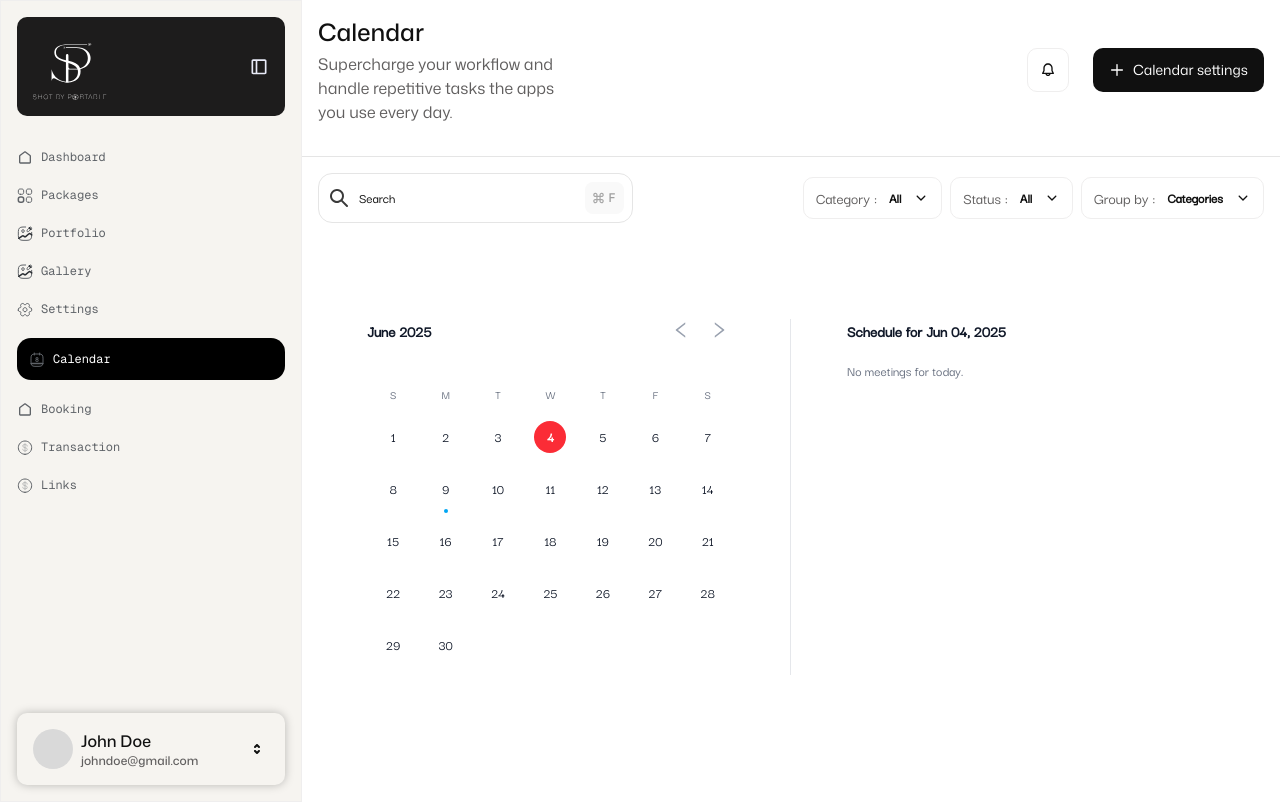
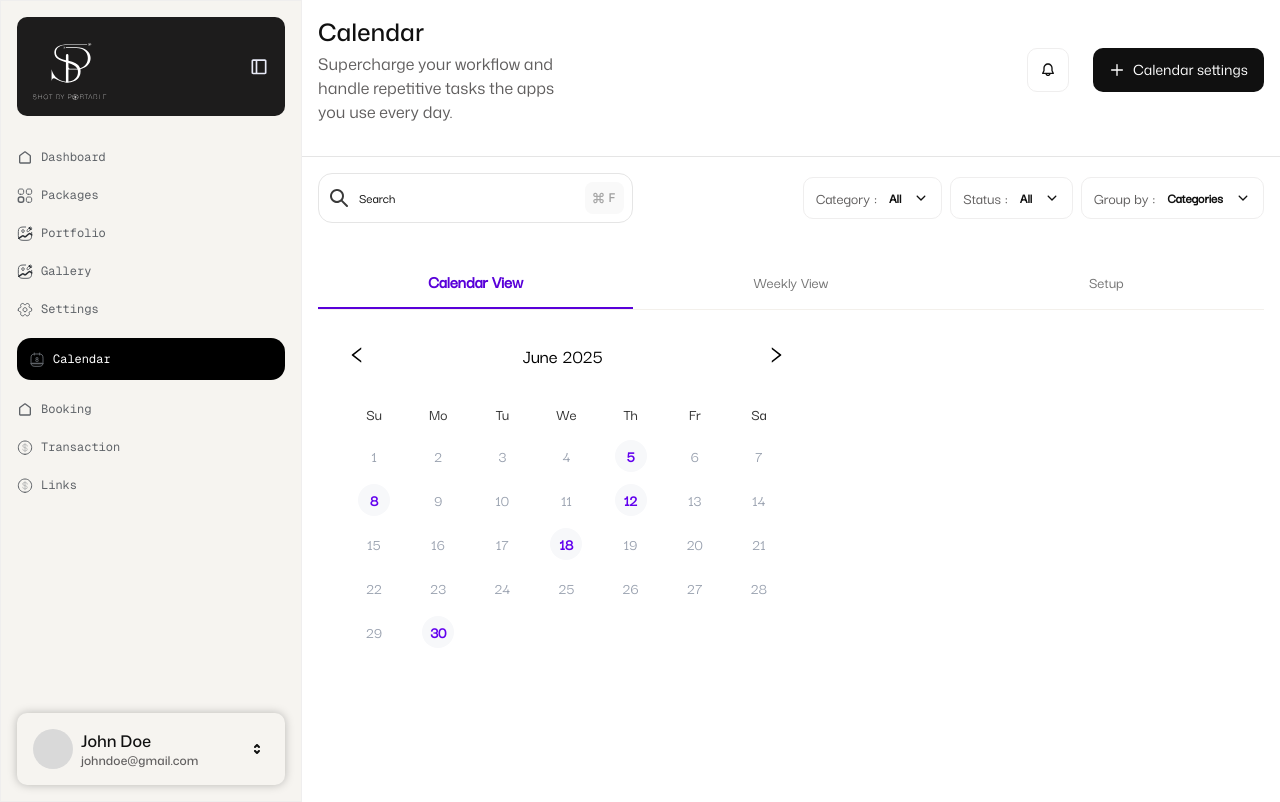
Before and after one commit to oluwaferanmi12/photography, a Next.js app: page /calendar in a window 1280 px wide. Built offline with nearby package versions, Linux system fonts and the light colour scheme; a web font is replaced by a local one; what @ant-design/nextjs-registry would draw is missing.

Commit message:
calendar-view in progress

```diff
--- a/src/app/(admin)/calendar/page.tsx
+++ b/src/app/(admin)/calendar/page.tsx
@@ -8,10 +8,9 @@ import "react-datepicker/dist/react-datepicker.css";
 import { AdminSubmitButton } from "@/components/admin-components/sideNav/SubmitButtons/Button";
 import CalendarSchedule from "@/components/admin-components/sideNav/calendar-view/page";
 
-
-
 export default function AdminCalendar() {
   const [openCalendarDetails, setOpenCalendarDetails] = useState(false);
+  const [activeTab, setActiveTab] = useState("calendar-view");
 
   return (
     <AdminPageLayout
@@ -24,10 +23,56 @@ export default function AdminCalendar() {
       }}
     >
       <div className="p-4">
-        <CalendarSchedule />
+        {/* SECOND SECTION */}
+        <div>
+          <div className="flex w-full justify-between border-b border-[#F3F0EB]">
+            <div
+              onClick={() => setActiveTab("calendar-view")}
+              className={`${
+                activeTab === "calendar-view"
+                  ? "text-base lg:text-lg font-semibold border-b-2 border-purple-secondary-600 cursor-pointer text-purple-secondary-600"
+                  : "text-gray-500 text-sm lg:text-base border-[#F3F0EB] "
+              } w-full flex justify-center items-center`}
+            >
+              <p className="py-3 cursor-pointer">Calendar View</p>
+            </div>
+            <div
+              onClick={() => setActiveTab("weekly-view")}
+              className={`${
+                activeTab === "weekly-view"
+                  ? "text-base lg:text-lg font-semibold border-b-2 border-purple-secondary-600 cursor-pointer text-purple-secondary-600"
+                  : "text-gray-500 text-sm lg:text-base border-[#F3F0EB]"
+              } w-full flex justify-center items-center `}
+            >
+              <p className="py-3  cursor-pointer">Weekly View</p>
+            </div>
+            <div
+              onClick={() => setActiveTab("setup")}
+              className={`${
+                activeTab === "setup"
+                  ? "text-base lg:text-lg font-semibold border-b-2 border-purple-secondary-600 cursor-pointer text-purple-secondary-600"
+                  : "text-gray-500 text-sm lg:text-base border-[#F3F0EB]"
+              } w-full flex justify-center items-center `}
+            >
+              <p className="py-3  cursor-pointer">Setup</p>
+            </div>
+          </div>
+          {/* TABS OUTPUT */}
+          <div className="mt-5">
+            {activeTab === "calendar-view" ? (
+              <div>
+                <CalendarSchedule />
+              </div>
+            ) : (
+              <div>
+                <h3 className="text-5xl text-amber-600">Client Selections</h3>
+              </div>
+            )}
+          </div>
+        </div>
       </div>
 
-      {/* BOOKING DETAILS DRAWER */}
+      {/* CALENDER DETAILS DRAWER */}
       <ResponsiveDrawer
         title="Create a booking link"
         open={openCalendarDetails}
--- a/src/components/admin-components/sideNav/calendar-view/page.tsx
+++ b/src/components/admin-components/sideNav/calendar-view/page.tsx
@@ -1,18 +1,16 @@
-'use client'
+"use client";
 
-import { useState } from 'react'
-import { Dropdown, Menu as AntMenu } from 'antd'
-import {
-  LeftOutlined,
-  RightOutlined,
-  MoreOutlined,
-} from '@ant-design/icons'
+import { useState } from "react";
+import { LeftOutlined, RightOutlined } from "@ant-design/icons";
 import {
   add,
   eachDayOfInterval,
+  endOfDay,
   endOfMonth,
   format,
   getDay,
+  isAfter,
+  isBefore,
   isEqual,
   isSameDay,
   isSameMonth,
@@ -20,213 +18,172 @@ import {
   parse,
   parseISO,
   startOfToday,
-} from 'date-fns'
+  startOfDay,
+} from "date-fns";
 
 const meetings = [
   {
     id: 1,
-    name: 'Leslie Alexander',
-    imageUrl: 'https://images.unsplash.com/photo-1494790108377-be9c29b29330?...',
-    startDatetime: '2025-05-11T13:00',
-    endDatetime: '2025-05-11T14:30',
+    startDatetime: "2025-06-05T13:00",
+    endDatetime: "2025-06-05T14:30",
   },
   {
     id: 2,
-    name: 'Michael Foster',
-    imageUrl: 'https://images.unsplash.com/photo-1519244703995-f4e0f30006d5?...',
-    startDatetime: '2025-05-20T09:00',
-    endDatetime: '2025-05-20T11:30',
+    startDatetime: "2025-06-08T09:00",
+    endDatetime: "2025-06-08T10:30",
   },
   {
     id: 3,
-    name: 'Dries Vincent',
-    imageUrl: 'https://images.unsplash.com/photo-1506794778202-cad84cf45f1d?...',
-    startDatetime: '2025-05-20T17:00',
-    endDatetime: '2025-05-20T18:30',
+    startDatetime: "2025-06-08T23:00",
+    endDatetime: "2025-06-09T00:00",
   },
   {
     id: 4,
-    name: 'Leslie Alexander',
-    imageUrl: 'https://images.unsplash.com/photo-1494790108377-be9c29b29330?...',
-    startDatetime: '2025-06-09T13:00',
-    endDatetime: '2025-06-09T14:30',
+    startDatetime: "2025-06-12T14:00",
+    endDatetime: "2025-06-12T15:00",
   },
   {
     id: 5,
-    name: 'Michael Foster',
-    imageUrl: 'https://images.unsplash.com/photo-1519244703995-f4e0f30006d5?...',
-    startDatetime: '2025-05-13T14:00',
-    endDatetime: '2025-05-13T14:30',
+    startDatetime: "2025-06-18T14:00",
+    endDatetime: "2025-06-18T15:00",
   },
-]
+  {
+    id: 6,
+    startDatetime: "2025-06-30T14:00",
+    endDatetime: "2025-06-30T15:00",
+  },
+];
+
+const colStartClasses = [
+  "",
+  "col-start-2",
+  "col-start-3",
+  "col-start-4",
+  "col-start-5",
+  "col-start-6",
+  "col-start-7",
+];
 
 function classNames(...classes: (string | boolean | undefined)[]) {
-  return classes.filter(Boolean).join(' ')
+  return classes.filter(Boolean).join(" ");
 }
 
-const colStartClasses = [
-  '',
-  'col-start-2',
-  'col-start-3',
-  'col-start-4',
-  'col-start-5',
-  'col-start-6',
-  'col-start-7',
-]
-
 export default function CalendarSchedule() {
-  const today = startOfToday()
-  const [selectedDay, setSelectedDay] = useState(today)
-  const [currentMonth, setCurrentMonth] = useState(format(today, 'MMM-yyyy'))
-  const firstDayCurrentMonth = parse(currentMonth, 'MMM-yyyy', new Date())
+  const today = startOfToday();
+  const now = new Date();
+  const [selectedDay, setSelectedDay] = useState(today);
+  const [currentMonth, setCurrentMonth] = useState(format(today, "MMM-yyyy"));
+  const firstDayCurrentMonth = parse(currentMonth, "MMM-yyyy", new Date());
 
   const days = eachDayOfInterval({
     start: firstDayCurrentMonth,
     end: endOfMonth(firstDayCurrentMonth),
-  })
+  });
+
+  function getMeetingsForDay(day: Date) {
+    return meetings.filter((meeting) =>
+      isSameDay(parseISO(meeting.startDatetime), day)
+    );
+  }
+
+  function getDayStatus(day: Date) {
+    const meetingsForDay = getMeetingsForDay(day);
+
+    if (meetingsForDay.length === 0) return "unavailable";
+
+    const allEnded = meetingsForDay.every((meeting) =>
+      isBefore(parseISO(meeting.endDatetime), now)
+    );
+
+    const anyOngoingToday =
+      isToday(day) &&
+      meetingsForDay.some((meeting) =>
+        isAfter(parseISO(meeting.endDatetime), now)
+      );
+
+    if (anyOngoingToday) return "today";
+    if (allEnded) return "expired";
+    return "available";
+  }
 
   const previousMonth = () => {
-    const firstDayPrevMonth = add(firstDayCurrentMonth, { months: -1 })
-    setCurrentMonth(format(firstDayPrevMonth, 'MMM-yyyy'))
-  }
+    const firstDayPrevMonth = add(firstDayCurrentMonth, { months: -1 });
+    setCurrentMonth(format(firstDayPrevMonth, "MMM-yyyy"));
+  };
 
   const nextMonth = () => {
-    const firstDayNextMonth = add(firstDayCurrentMonth, { months: 1 })
-    setCurrentMonth(format(firstDayNextMonth, 'MMM-yyyy'))
-  }
-
-  const selectedDayMeetings = meetings.filter(meeting =>
-    isSameDay(parseISO(meeting.startDatetime), selectedDay)
-  )
+    const firstDayNextMonth = add(firstDayCurrentMonth, { months: 1 });
+    setCurrentMonth(format(firstDayNextMonth, "MMM-yyyy"));
+  };
 
   return (
-    <div className="pt-16">
-      <div className="max-w-md px-4 mx-auto sm:px-7 md:max-w-4xl md:px-6">
+    <div className="pt-3">
+      <div className="max-w-md px-4 sm:px-7 md:max-w-6xl md:px-6">
         <div className="md:grid md:grid-cols-2 md:divide-x md:divide-gray-200">
-          <div className="md:pr-14">
+          <div>
             <div className="flex items-center">
-              <h2 className="flex-auto font-semibold text-gray-900">
-                {format(firstDayCurrentMonth, 'MMMM yyyy')}
-              </h2>
               <button
                 type="button"
                 onClick={previousMonth}
-                className="-my-1.5 p-1.5 text-gray-400 hover:text-gray-500"
+                className="-my-1.5 p-1.5 cursor-pointer text-black hover:text-gray-500"
               >
                 <LeftOutlined className="text-lg" />
               </button>
+              <h2 className="flex-auto text-center text-xl text-black">
+                {format(firstDayCurrentMonth, "MMMM yyyy")}
+              </h2>
               <button
                 onClick={nextMonth}
                 type="button"
-                className="-my-1.5 ml-2 p-1.5 text-gray-400 hover:text-gray-500"
+                className="-my-1.5 cursor-pointer ml-2 p-1.5 text-black hover:text-gray-500"
               >
                 <RightOutlined className="text-lg" />
               </button>
             </div>
 
-            <div className="grid grid-cols-7 mt-10 text-xs text-center text-gray-500 leading-6">
-              {['S', 'M', 'T', 'W', 'T', 'F', 'S'].map(day => (
+            <div className="grid grid-cols-7 mt-8 text-base text-center text-[#333333] leading-6">
+              {["Su", "Mo", "Tu", "We", "Th", "Fr", "Sa"].map((day) => (
                 <div key={day}>{day}</div>
               ))}
             </div>
 
-            <div className="grid grid-cols-7 mt-2 text-sm">
-              {days.map((day, dayIdx) => (
-                <div
-                  key={day.toString()}
-                  className={classNames(dayIdx === 0 && colStartClasses[getDay(day)], 'py-1.5')}
-                >
-                  <button
-                    type="button"
-                    onClick={() => setSelectedDay(day)}
+            <div className="grid grid-cols-7 mt-2 text-base">
+              {days.map((day, dayIdx) => {
+                const status = getDayStatus(day);
+
+                return (
+                  <div
+                    key={day.toString()}
                     className={classNames(
-                      isEqual(day, selectedDay) && 'text-white',
-                      !isEqual(day, selectedDay) && isToday(day) && 'text-red-500',
-                      !isEqual(day, selectedDay) &&
-                        !isToday(day) &&
-                        isSameMonth(day, firstDayCurrentMonth) &&
-                        'text-gray-900',
-                      !isEqual(day, selectedDay) &&
-                        !isToday(day) &&
-                        !isSameMonth(day, firstDayCurrentMonth) &&
-                        'text-gray-400',
-                      isEqual(day, selectedDay) && isToday(day) && 'bg-red-500',
-                      isEqual(day, selectedDay) && !isToday(day) && 'bg-gray-900',
-                      !isEqual(day, selectedDay) && 'hover:bg-gray-200',
-                      (isEqual(day, selectedDay) || isToday(day)) && 'font-semibold',
-                      'mx-auto flex h-8 w-8 items-center justify-center rounded-full'
+                      dayIdx === 0 && colStartClasses[getDay(day)],
+                      "py-1.5 text-base"
                     )}
                   >
-                    <time dateTime={format(day, 'yyyy-MM-dd')}>{format(day, 'd')}</time>
-                  </button>
-
-                  <div className="w-1 h-1 mx-auto mt-1">
-                    {meetings.some(meeting =>
-                      isSameDay(parseISO(meeting.startDatetime), day)
-                    ) && <div className="w-1 h-1 rounded-full bg-sky-500"></div>}
+                    <button
+                      type="button"
+                      onClick={() => setSelectedDay(day)}
+                      className={classNames(
+                        status === "unavailable" && "text-gray-400",
+                        status === "expired" && "text-purple-secondary-500/50 font-semibold",
+                        status === "available" &&
+                          "text-purple-secondary-500 font-semibold bg-badges-color2",
+                        status === "today" &&
+                          "text-white bg-purple-secondary-600 font-semibold",
+                        "mx-auto flex h-8 w-8 items-center text-base justify-center rounded-full",
+                        "hover:bg-gray-200 "
+                      )}
+                    >
+                      <time dateTime={format(day, "yyyy-MM-dd")}>
+                        {format(day, "d")}
+                      </time>
+                    </button>
                   </div>
-                </div>
-              ))}
+                );
+              })}
             </div>
           </div>
-
-          <section className="mt-12 md:mt-0 md:pl-14">
-            <h2 className="font-semibold text-gray-900">
-              Schedule for{' '}
-              <time dateTime={format(selectedDay, 'yyyy-MM-dd')}>
-                {format(selectedDay, 'MMM dd, yyyy')}
-              </time>
-            </h2>
-            <ol className="mt-4 space-y-1 text-sm leading-6 text-gray-500">
-              {selectedDayMeetings.length > 0 ? (
-                selectedDayMeetings.map(meeting => (
-                  <Meeting key={meeting.id} meeting={meeting} />
-                ))
-              ) : (
-                <p>No meetings for today.</p>
-              )}
-            </ol>
-          </section>
         </div>
       </div>
     </div>
-  )
+  );
 }
-
-function Meeting({ meeting }: { meeting: any }) {
-  const startDateTime = parseISO(meeting.startDatetime)
-  const endDateTime = parseISO(meeting.endDatetime)
-
-  const menu = (
-    <AntMenu
-      items={[
-        {
-          key: 'edit',
-          label: <a href="#">Edit</a>,
-        },
-        {
-          key: 'cancel',
-          label: <a href="#">Cancel</a>,
-        },
-      ]}
-    />
-  )
-
-  return (
-    <li className="flex items-center px-4 py-2 space-x-4 group rounded-xl hover:bg-gray-100">
-      <img src={meeting.imageUrl} alt="" className="w-10 h-10 rounded-full flex-none" />
-      <div className="flex-auto">
-        <p className="text-gray-900">{meeting.name}</p>
-        <p className="mt-0.5">
-          <time dateTime={meeting.startDatetime}>{format(startDateTime, 'h:mm a')}</time> -{' '}
-          <time dateTime={meeting.endDatetime}>{format(endDateTime, 'h:mm a')}</time>
-        </p>
-      </div>
-      <div className="opacity-0 group-hover:opacity-100">
-        <Dropdown overlay={menu} trigger={['click']}>
-          <MoreOutlined className="text-gray-500 hover:text-gray-600 text-lg cursor-pointer" />
-        </Dropdown>
-      </div>
-    </li>
-  )
-}
```
Also changed, not shown: src/app/globals.css (+7 -0 lines).
